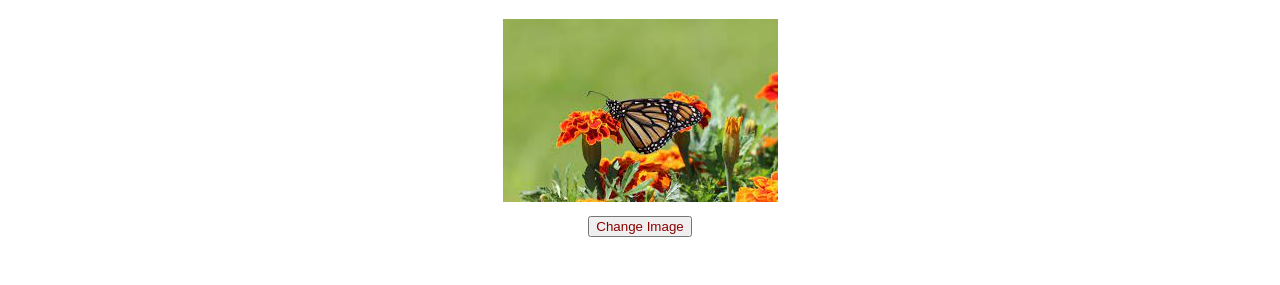
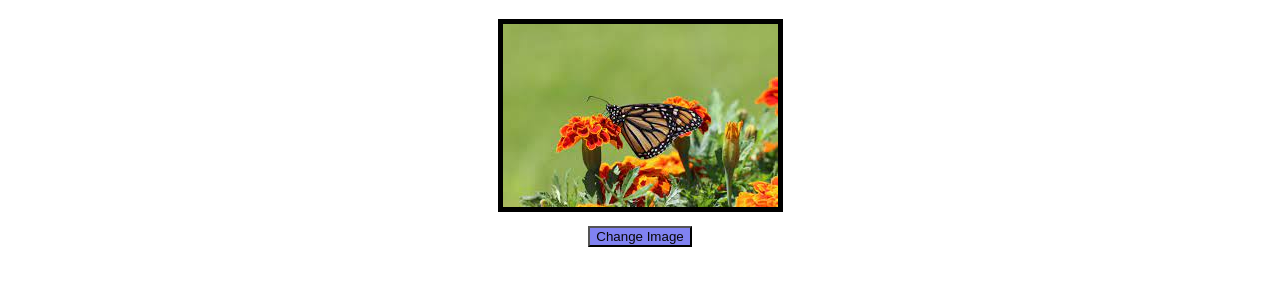
Before and after one commit to Shubham-Bhoite/Revision-Of-Frontend, a plain HTML site: page Day-16.html in a window 1280 px wide. Shown: the part 61-346 px from the top of the page. Drawn offline with Linux system fonts and the light colour scheme.

Commit message:
Day-16 update

```diff
--- a/Day-16.css
+++ b/Day-16.css
@@ -4,9 +4,14 @@ h1{
 
 }
 button{
-    color:darkred;
+    color:rgb(7, 6, 6);
+    background-color:rgb(128, 130, 241)
 }
 
 div{
     margin: 10px;
 }
+
+img{
+    border: 5px solid black;
+}
```
